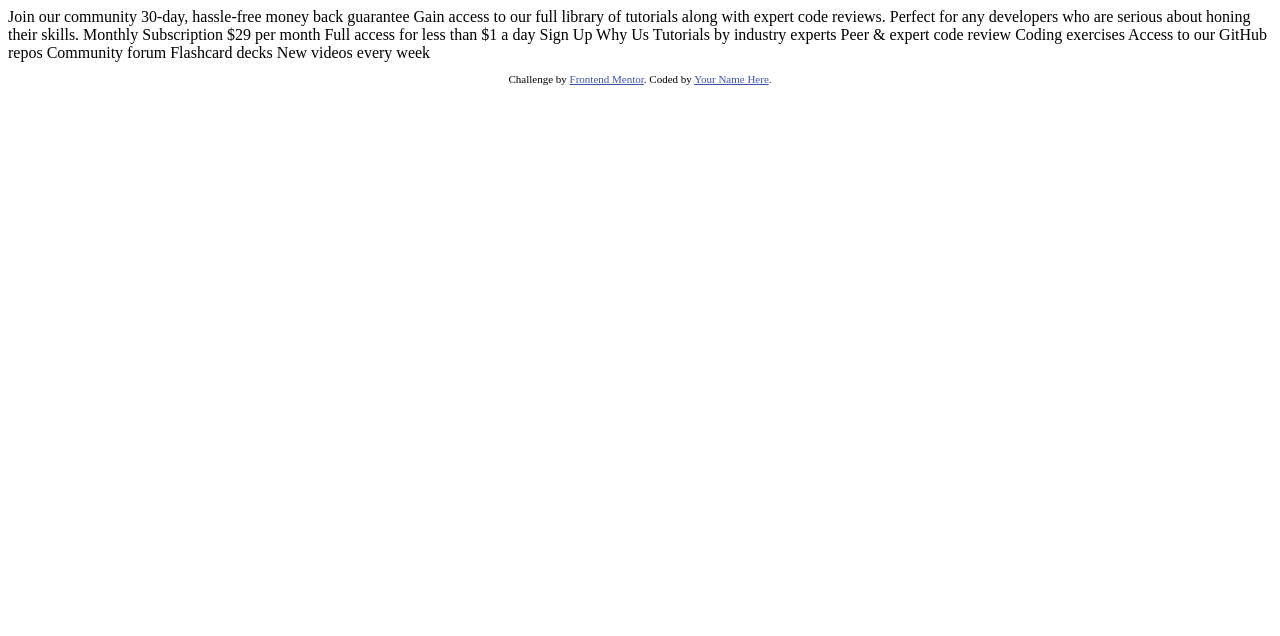
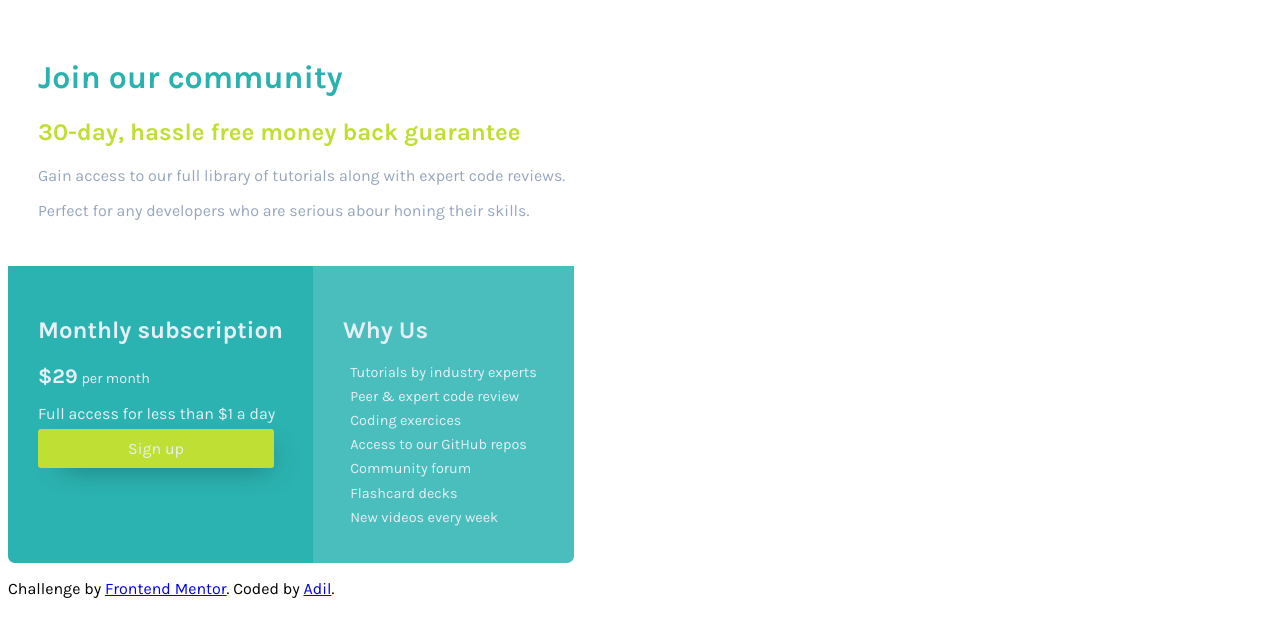
Before and after one commit to iver23/SinglePriceGridComponent, a plain HTML site: page index.html in a window 1280 px wide. Drawn offline with Linux system fonts and the light colour scheme.

Commit message:
desktop version

```diff
--- a/index.html
+++ b/index.html
@@ -1,49 +1,62 @@
 <!DOCTYPE html>
 <html lang="en">
   <head>
-  <meta charset="UTF-8">
-  <meta name="viewport" content="width=device-width, initial-scale=1.0"> <!-- displays site properly based on user's device -->
+    <meta charset="UTF-8" />
+    <meta name="viewport" content="width=device-width, initial-scale=1.0" />
+    <!-- displays site properly based on user's device -->
 
-  <link rel="icon" type="image/png" sizes="32x32" href="./images/favicon-32x32.png">
+    <link
+      rel="icon"
+      type="image/png"
+      sizes="32x32"
+      href="./images/favicon-32x32.png"
+    />
+    <link
+      href="https://fonts.googleapis.com/css2?family=Karla:wght@400;700&display=swap"
+      rel="stylesheet"
+    />
+    <link rel="stylesheet" href="style.css" />
 
     <title>Frontend Mentor | Single Price Grid Component</title>
-
-  <!-- Feel free to remove these styles or customise in your own stylesheet 👍 -->
-  <style>
-    .attribution { font-size: 11px; text-align: center; }
-    .attribution a { color: hsl(228, 45%, 44%); }
-  </style>
   </head>
   <body>
-  Join our community
-
-  30-day, hassle-free money back guarantee
-
-  Gain access to our full library of tutorials along with expert code reviews.
-  Perfect for any developers who are serious about honing their skills.
-
-  Monthly Subscription
-
-  &dollar;29 per month
-
-  Full access for less than &dollar;1 a day
-
-  Sign Up
-
-  Why Us
-
-  Tutorials by industry experts
-  Peer &amp; expert code review
-  Coding exercises
-  Access to our GitHub repos
-  Community forum
-  Flashcard decks
-  New videos every week
-
+    <main>
+      <h1>Join our community</h1>
+      <h2>30-day, hassle free money back guarantee</h2>
+      <p>
+        Gain access to our full library of tutorials along with expert code
+        reviews.
+      </p>
+      <p>
+        Perfect for any developers who are serious abour honing their skills.
+      </p>
+    </main>
+    <div class="container">
+      <div class="subscription">
+        <h2>Monthly subscription</h2>
+        <p>
+          <span class="price">$29</span> <span class="periode"> per month</span>
+        </p>
+        <p class="day_price">Full access for less than $1 a day</p>
+        <a href="#" class="signup_btn">Sign up</a>
+      </div>
+      <div class="contact">
+        <h2>Why Us</h2>
+        <p>Tutorials by industry experts</p>
+        <p>Peer &amp; expert code review</p>
+        <p>Coding exercices</p>
+        <p>Access to our GitHub repos</p>
+        <p>Community forum</p>
+        <p>Flashcard decks</p>
+        <p>New videos every week</p>
+      </div>
+    </div>
     <footer>
       <p class="attribution">
-      Challenge by <a href="https://www.frontendmentor.io?ref=challenge" target="_blank">Frontend Mentor</a>.
-      Coded by <a href="#">Your Name Here</a>.
+        Challenge by
+        <a href="https://www.frontendmentor.io?ref=challenge" target="_blank"
+          >Frontend Mentor</a
+        >. Coded by <a href="#">Adil</a>.
       </p>
     </footer>
   </body>
--- /dev/null
+++ b/style.css
@@ -0,0 +1,78 @@
+body {
+  font-size: 16px;
+  font-family: "Karla", sans-serif;
+}
+
+main {
+  padding: 30px;
+}
+
+main h1 {
+  color: hsl(179, 62%, 43%);
+}
+
+main h2 {
+  color: hsl(71, 73%, 54%);
+}
+
+main p {
+  color: hsl(218, 22%, 67%);
+}
+
+.container {
+  display: flex;
+}
+
+.subscription {
+  background-color: rgb(43, 179, 177);
+  padding: 30px;
+  border-radius: 0px 0px 0px 7px;
+  /* flex-grow: 1; */
+}
+
+.contact h2,
+.subscription h2 {
+  color: hsl(204, 43%, 93%);
+}
+
+.contact p {
+  margin: 0.5em;
+  color: hsl(204, 43%, 93%);
+  font-size: 0.9rem;
+}
+
+.price {
+  font-weight: 700;
+  color: hsl(204, 43%, 93%);
+  font-size: 1.3rem;
+}
+
+.day_price {
+  color: hsl(204, 43%, 93%);
+}
+
+.periode {
+  color: hsl(204, 43%, 93%);
+  font-size: 0.9rem;
+}
+
+.signup_btn {
+  text-decoration: none;
+  padding: 10px 90px;
+  background-color: hsl(71, 73%, 54%);
+  border-radius: 3px;
+  color: hsl(204, 43%, 93%);
+  box-shadow: 10px 10px 28px -15px rgba(0, 0, 0, 0.75);
+}
+
+.contact {
+  background-color: rgb(74, 190, 189);
+  padding: 30px;
+  border-radius: 0px 0px 7px 0px;
+  /* flex-grow: 1; */
+}
+
+li {
+  list-style: none;
+  color: hsl(204, 43%, 93%);
+}
```
Lines whose indentation alone changed are shown as unchanged.
